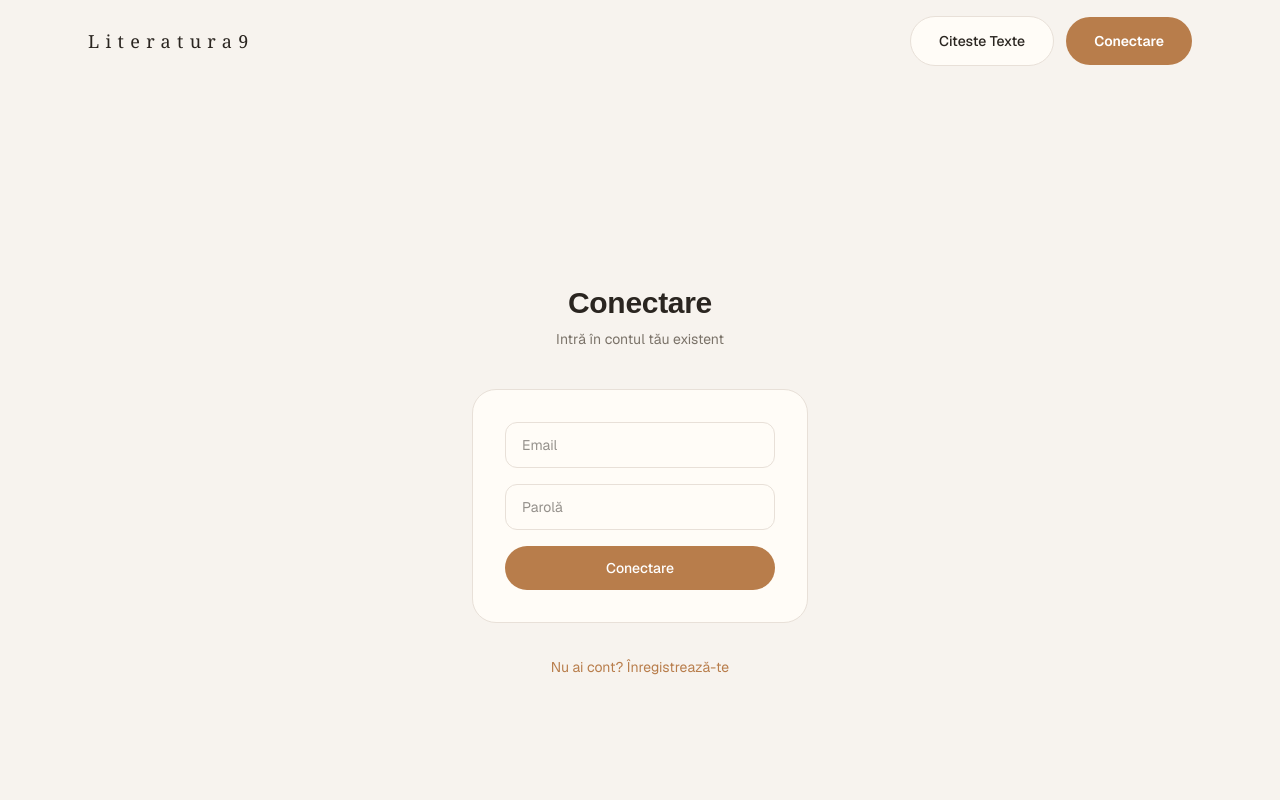
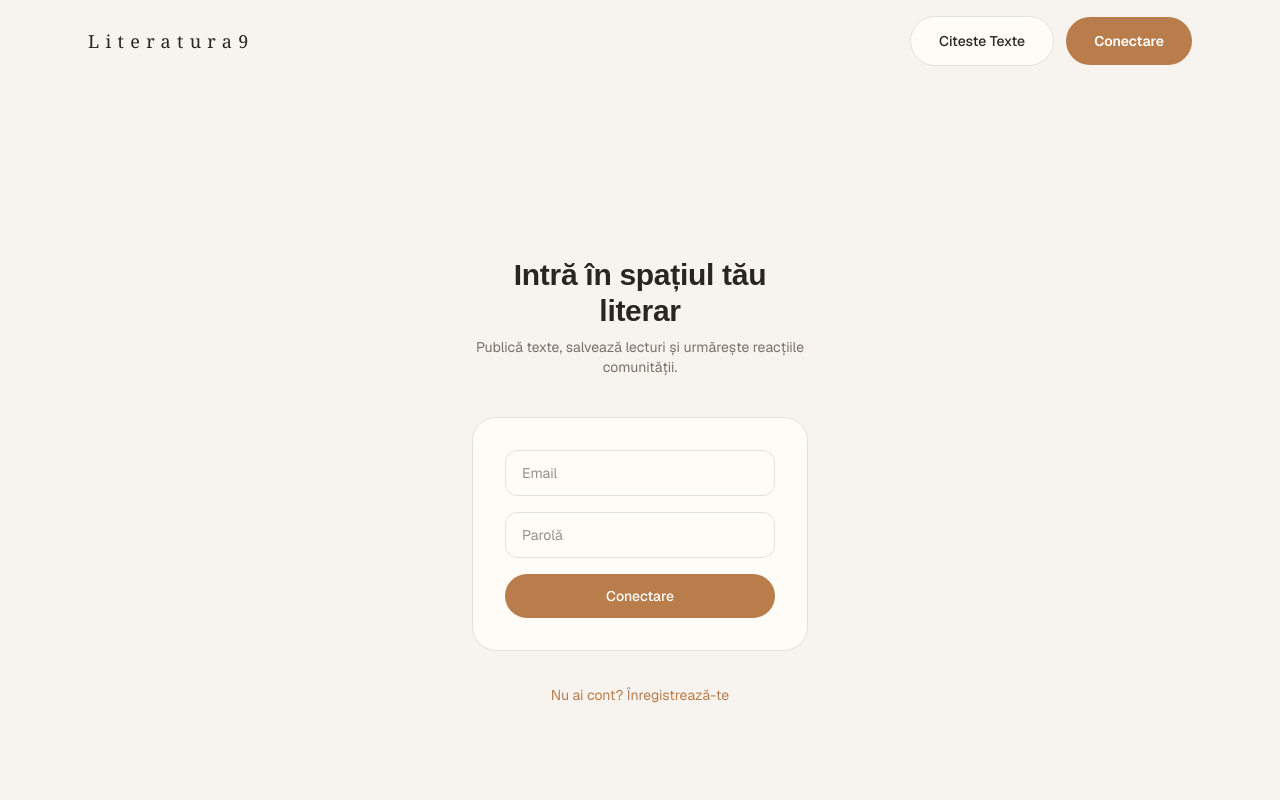
Before and after one commit to magique99/lit-app, a Next.js app: page /login in a window 1280 px wide. Shown: the top 800 px of the page. Built offline with nearby package versions, Linux system fonts and the light colour scheme; no server answers.

Commit message:
update UX

```diff
--- a/app/login/page.tsx
+++ b/app/login/page.tsx
@@ -67,12 +67,12 @@ export default function LoginPage() {
       <div className="w-full max-w-sm mx-auto px-6">
         <div className="text-center mb-10">
           <h1 className="font-serif text-3xl font-medium" style={{ color: C.text }}>
-            {mode === "login" ? "Conectare" : "Înregistrare"}
+            {mode === "login" ? "Intră în spațiul tău literar" : "Creează cont literar"}
           </h1>
           <p className="mt-2 text-sm" style={{ color: C.muted }}>
             {mode === "login"
-              ? "Intră în contul tău existent"
-              : "Creează cont nou dacă nu ai unul"}
+              ? "Publică texte, salvează lecturi și urmărește reacțiile comunității."
+              : "Începe să scrii și citești alături de alți pasionați de literatură."}
           </p>
         </div>
 
```
